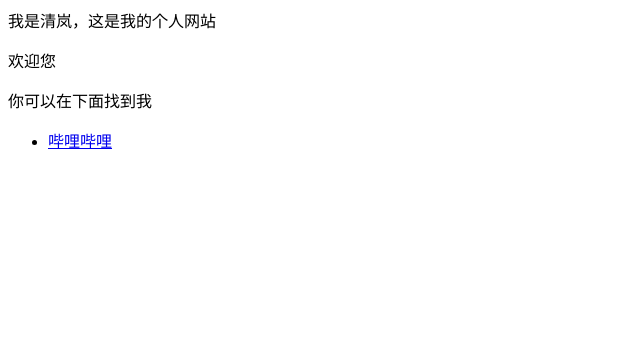
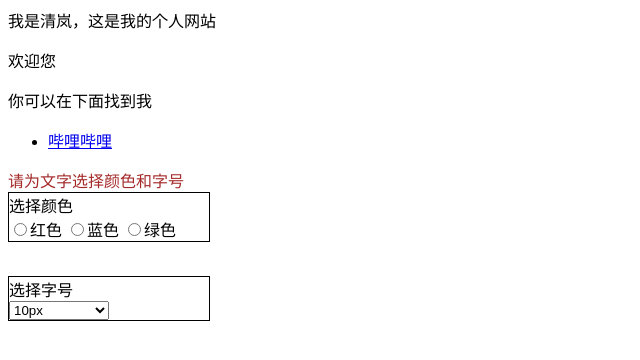
Before and after one commit to Lanx-2020/Lanx-2020.github.io, a plain HTML site: page index.html in a window 1280 px wide. Shown: the whole page, without its empty margins (0-640 px from the left). Drawn offline with Linux system fonts and the light colour scheme.

Commit message:
Update index.html

```diff
--- a/index.html
+++ b/index.html
@@ -7,4 +7,29 @@
 <ul>
     <li><a href="https://space.bilibili.com/178661759">哔哩哔哩</a></li>
 </ul>
+            <div id="yang" style="font font-size:15px;color:brown;">请为文字选择颜色和字号</div>
+        <form style="border-style:solid;border-width:1px;width:200px">选择颜色<br />
+            <input type="radio" name="yanse" value="red"onclick="setColor(this)">红色
+            <input type="radio" name="yanse" value="blue"onclick="setColor(this)">蓝色
+            <input type="radio" name="yanse" value="green" onclick="setColor(this)">绿色
+        </form><br />
+        <form style="border-style:solid;border-width:1px;width:200px">选择字号<br />
+            <select style="width:100px"  onchange="setSize(this)" >
+                <option value="10px">10px
+                <option value="40px">40px
+                <option value="80px">80px
+                <option value="100px">100px
+                <option value="150px">150px
+                <option value="1000px">1000px
+        </form>
+        <script>
+            var div=document.getElementById("yang")
+            function setColor(yzm){
+            div.style.color=yzm.value
+            }
+             function setSize(yzm) {
+            div.style.fontSize = yzm.value
+        }
+
+        </script>
     </body>
```
